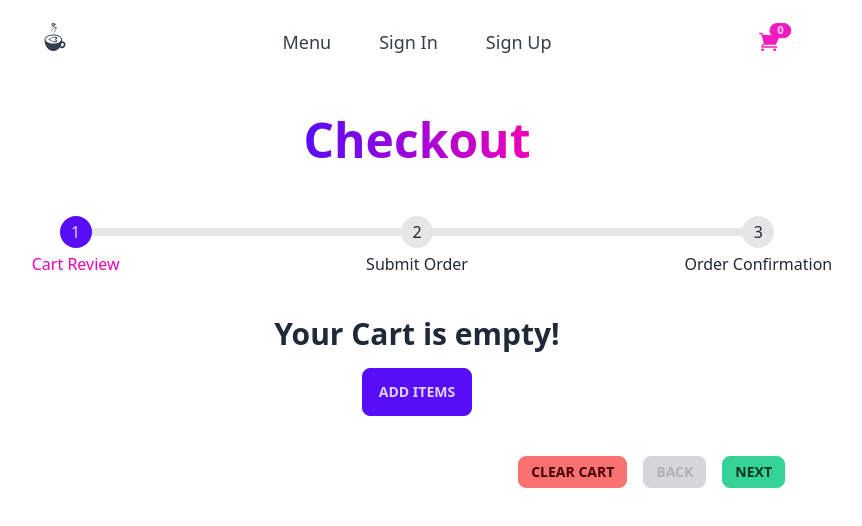
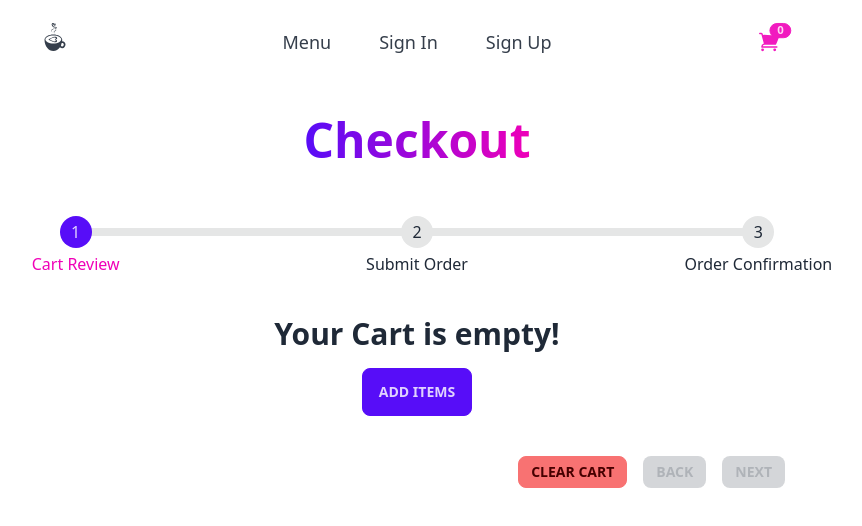
Before and after one commit to Eliuth0304/React-DotNetRoast, a React (Vite) app in the folder ReactRoastDotnet.Client/: page /checkout in a window 1280 px wide. Shown: the top 526 px of the page, without its empty margins (223-1085 px from the left). Built offline with nearby package versions, Linux system fonts and the light colour scheme.

Commit message:
Fixed empty cart bug on checkout

```diff
--- a/ReactRoastDotnet.Client/src/cart/Cart.tsx
+++ b/ReactRoastDotnet.Client/src/cart/Cart.tsx
@@ -1,13 +1,17 @@
 // My imports
-import useCartStore from "../store/cartStore.ts";
+import type CartItem from "../models/CartItem.ts";
 import EmptyCart from "./EmptyCart.tsx";
 import CartList from "./CartList.tsx";
 import CartTotal from "./CartTotal.tsx";
 
-function Cart() {
-    const cartItems = useCartStore(state => state.items);
+type Props = {
+    cartItems: CartItem[]
+    cartIsEmpty: boolean;
+}
 
-    if (cartItems.length < 1) {
+function Cart(props: Props) {
+
+    if (props.cartIsEmpty) {
         return <EmptyCart/>
     }
 
@@ -15,11 +19,11 @@ function Cart() {
         <div className="flex flex-col w-full items-stretch">
             <section className="px-2 mx-2">
                 <h2 className="text-center text-xl mt-6 font-bold">Cart</h2>
-                <CartList cartItems={cartItems}/>
+                <CartList cartItems={props.cartItems}/>
             </section>
             <section className="px-2 mx-2 self-start">
                 <h2 className="card-title text-xl my-4">Cart Summary</h2>
-                <CartTotal cartItems={cartItems}/>
+                <CartTotal cartItems={props.cartItems}/>
             </section>
         </div>
     );
--- a/ReactRoastDotnet.Client/src/checkout/CartReview.tsx
+++ b/ReactRoastDotnet.Client/src/checkout/CartReview.tsx
@@ -10,11 +10,21 @@ type Props = {
 }
 
 function CartReview(props: Props) {
+    const cartItems = useCartStore(state => state.items);
     const clearCart = useCartStore(state => state.clearCart);
+
+    const cartIsEmpty = cartItems.length < 1;
+
     return (
         <>
-            <Cart/>
-            <CheckoutActions stepNum={checkoutStep.reviewCart} onClearCart={clearCart} onNext={props.onNext} onBack={props.onPrev}/>
+            <Cart cartItems={cartItems} cartIsEmpty={cartIsEmpty}/>
+            <CheckoutActions
+                stepNum={checkoutStep.reviewCart}
+                onClearCart={clearCart}
+                onNext={props.onNext}
+                onBack={props.onPrev}
+                disableOnNext={cartIsEmpty}
+            />
         </>
     );
 }
```
